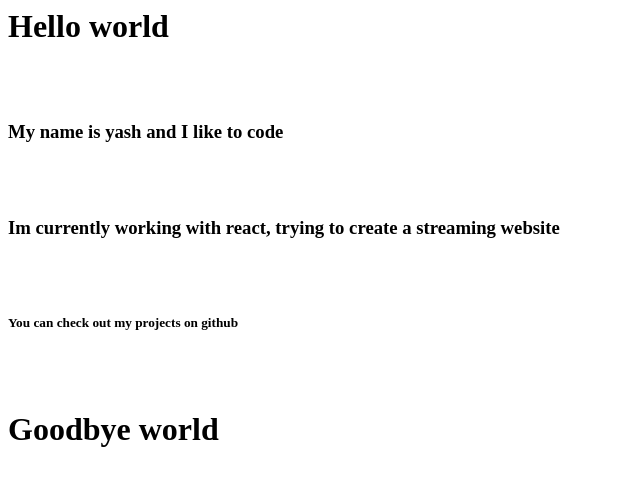
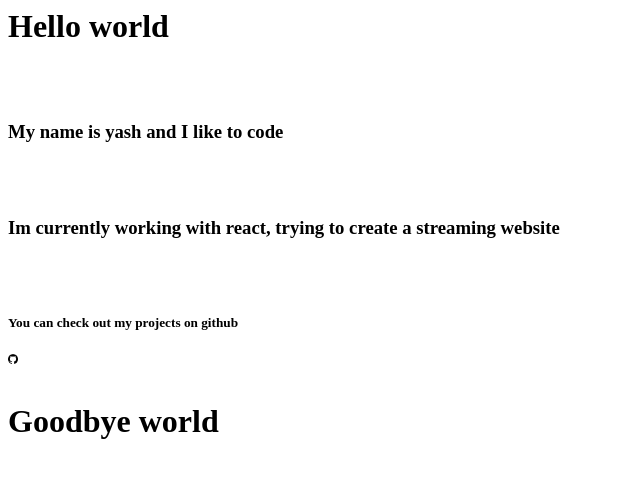
Before and after one commit to yashkumar03/yashkumar03.github.io, a plain HTML site: page index.html in a window 1280 px wide. Shown: the whole page, without its empty margins (0-640 px from the left). Drawn offline with Linux system fonts and the light colour scheme.

Commit message:
Add github logo

```diff
--- a/index.html
+++ b/index.html
@@ -13,6 +13,8 @@
 		<br />
 		<br />
 		<h5>You can check out my projects on github</h5>
+		<img src="./github_logo.png" alt="A logo of github" width="10px" />
+
 		<br />
 		<br />
 		<h1>Goodbye world</h1>
```
Also changed, not shown: github_logo.png (added).
